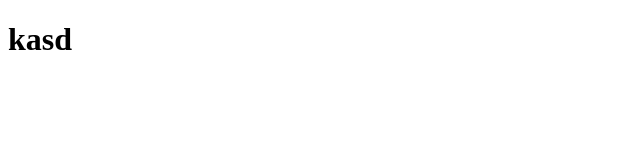
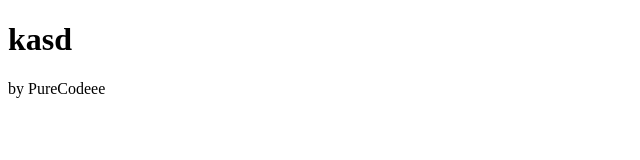
Before and after one commit to PureCodeee/first-web-steps, a plain HTML site: page index.html in a window 1280 px wide. Shown: the whole page, without its empty margins (0-640 px from the left). Drawn offline with Linux system fonts and the light colour scheme.

Commit message:
add footer

```diff
--- a/index.html
+++ b/index.html
@@ -7,5 +7,6 @@
 </head>
 <body>
     <h1>kasd</h1>
+    <footer>by PureCodeee</footer>
 </body>
 </html>
```
Also changed, not shown: 1 other file.
